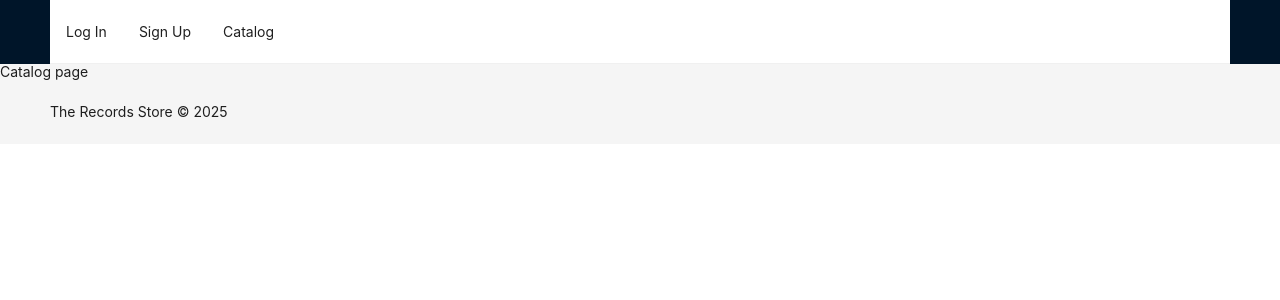
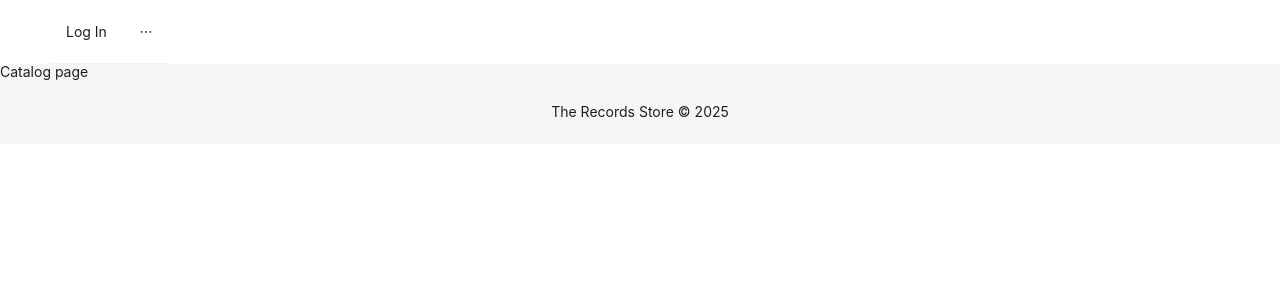
Before and after one commit to dmalashev/eCommerce-Application, a React (Vite) app in the folder eCommerce-Application/: page / in a window 1280 px wide. Shown: the top 300 px of the page. Built offline with nearby package versions, Linux system fonts and the light colour scheme.

Commit message:
feat: add styles for header and footer

```diff
--- a/eCommerce-Application/src/app/App.tsx
+++ b/eCommerce-Application/src/app/App.tsx
@@ -23,7 +23,7 @@ export default function App() {
             <Route path={PageRoutes.NOT_FOUND} element={<NotFound />}></Route>
           </Routes>
         </Content>
-        <Footer>The Records Store © 2025</Footer>
+        <Footer style={{ textAlign: 'center' }}>The Records Store © 2025</Footer>
       </Layout>
     </BrowserRouter>
   );
--- a/eCommerce-Application/src/components/header/Header.tsx
+++ b/eCommerce-Application/src/components/header/Header.tsx
@@ -44,7 +44,7 @@ export default function HeaderView() {
   }));
 
   return (
-    <Header>
+    <Header style={{ backgroundColor: 'white', display: 'flex', justifyContent: 'space-between' }}>
       <Menu items={navItemObjects} mode="horizontal" defaultSelectedKeys={[`${selectedKey}`]}></Menu>
     </Header>
   );
```
